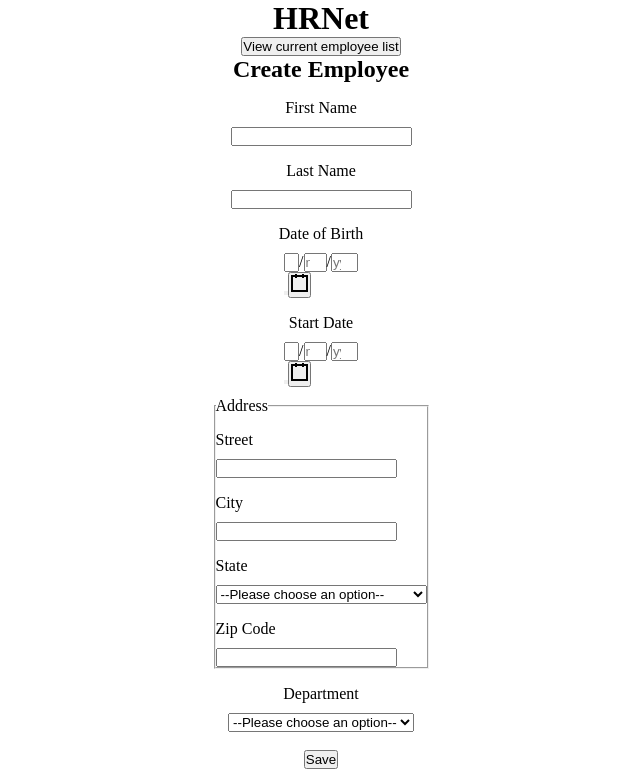
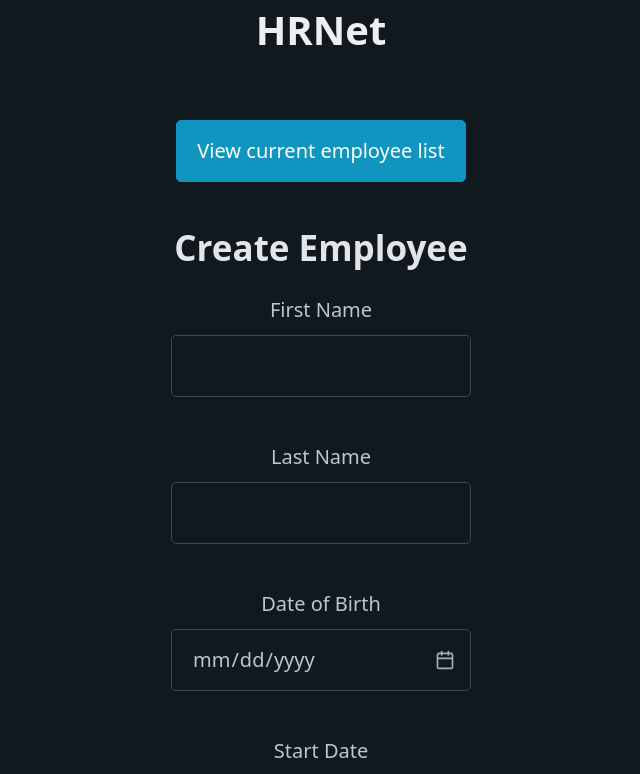
Before and after one commit to rardooba/ElMaissoumAboudrare_14_18042022, a React (Create React App) app: page / in a window 1280 px wide. Shown: the top 774 px of the page, without its empty margins (319-959 px from the left). Built offline with nearby package versions, Linux system fonts and the light colour scheme.

Commit message:
Add PicoCss + modify DatePicker

```diff
--- a/package.json
+++ b/package.json
@@ -3,6 +3,7 @@
   "version": "0.1.0",
   "private": true,
   "dependencies": {
+    "@picocss/pico": "^1.5.0",
     "@testing-library/jest-dom": "^5.16.4",
     "@testing-library/react": "^13.1.1",
     "@testing-library/user-event": "^13.5.0",
--- a/public/index.html
+++ b/public/index.html
@@ -1,5 +1,5 @@
 <!DOCTYPE html>
-<html lang="en">
+<html lang="en" data-theme="dark">
   <head>
     <meta charset="utf-8" />
     <link rel="icon" href="%PUBLIC_URL%/images/favicon.ico" />
--- a/src/Components/DataTable/DataTable.jsx
+++ b/src/Components/DataTable/DataTable.jsx
@@ -13,7 +13,7 @@ const DataTableList = () => {
   const value = employeesArray;
   value.map((employee) => delete employee.isModalOpen);
 
-  console.log(value);
+
 
   //Tables Plugin Config
 
@@ -76,6 +76,29 @@ margin: 0 auto;
 .cAKknD {
   overflow-x: hidden;
 }
+input:not([type=checkbox]):not([type=radio]), select, textarea {
+  width: 35%;
+  border-color: #1ab3e6;
+}
+
+.fWqEaA button {
+
+  height: auto;
+
+}
+
+.fWqEaA {
+  background: unset;
+  display: flex;
+  justify-content: center;
+  align-items: center;
+  padding: 0;
+}
+
+.lfJGeo {
+  background-color: unset;
+  padding: 0;
+}
 `
 
 export default DataTableList;
--- a/src/Components/FormCreateEmployee/index.jsx
+++ b/src/Components/FormCreateEmployee/index.jsx
@@ -2,16 +2,13 @@ import React, { useContext, useEffect } from "react";
 import { Context } from "../../services/contextAPI";
 import styled from "styled-components";
 import { departments, states } from "../../API/data";
-//import DatePickerNPM from "../DatePicker";
-import DatePicker from "react-date-picker";
 import { INITIAL_STATE } from "../../services/contextAPI";
 
-import { Controller, useForm } from "react-hook-form";
+import { useForm } from "react-hook-form";
 
 const FromCreateEmployee = () => {
   const {
     register,
-    control,
     handleSubmit,
     formState: { errors },
   } = useForm();
@@ -19,15 +16,14 @@ const FromCreateEmployee = () => {
   const { employeeData, setEmployeeData, employeesArray, setEmployeesArray } =
     useContext(Context);
 
-
   const formatDate = (chaine) => {
     let newDate = new Date(chaine).toLocaleDateString("fr-FR", {
+      day: "numeric",
+      month: "numeric",
       year: "numeric",
-      month: "numeric",
-      day: "numeric",
     });
     return newDate;
-  }
+  };
 
   const onSubmit = (data) => {
     setEmployeeData({
@@ -70,8 +66,9 @@ const FromCreateEmployee = () => {
             message: "No number in your name please",
           },
         })}
+        aria-invalid={errors.firstname?.message ? "true" : null}
       />
-      <p>{errors.firstname?.message}</p>
+      <small>{errors.firstname?.message}</small>
 
       <label htmlFor="lastname">Last Name</label>
       <input
@@ -88,45 +85,35 @@ const FromCreateEmployee = () => {
             message: "No number in your name please",
           },
         })}
+
+        aria-invalid={errors.lastname?.message ? "true" : null}
+
       />
-      <p>{errors.lastname?.message}</p>
+      <small>{errors.lastname?.message}</small>
 
       <label htmlFor="dateOfBirth">Date of Birth</label>
+      <input
+        type="date"
+        name="dateOfBirth"
+        id="dateOfBirth"
+        {...register("dateOfBirth", {
+          required: "This is required.",
+        })}
+        aria-invalid={errors.dateOfBirth?.message ? "true" : null}
+      />
+      <small>{errors.dateOfBirth?.message}</small>
 
-      <Controller
-        name="dateOfBirth"
-        control={control}
-        render={({ field: { onChange, value } }) => (
-          <DatePicker
-            onChange={onChange}
-            dayPlaceholder="dd"
-            monthPlaceholder="mm"
-            yearPlaceholder="yyyy"
-            value={value}
-            required={true}
-            format="dd/MM/y"
-            clearIcon=""
-          />
-        )}
+      <label htmlFor="startDate">Start Date</label>
+      <input
+        type="date"
+        name="startDate"
+        id="startDate"
+        {...register("startDate", {
+          required: "This is required.",
+        })}
+        aria-invalid={errors.startDate?.message ? "true" : null}
       />
-
-      <label htmlFor="start-date">Start Date</label>
-      <Controller
-        name="startDate"
-        control={control}
-        render={({ field: { onChange, value } }) => (
-          <DatePicker
-            onChange={onChange}
-            dayPlaceholder="dd"
-            monthPlaceholder="mm"
-            yearPlaceholder="yyyy"
-            value={value}
-            required={true}
-            format="dd/MM/y"
-            clearIcon=""
-          />
-        )}
-      />
+      <small>{errors.startDate?.message}</small>
 
       <Address>
         <legend>Address</legend>
@@ -142,8 +129,9 @@ const FromCreateEmployee = () => {
               message: "Min length is 4",
             },
           })}
+          aria-invalid={errors.street?.message ? "true" : null}
         />
-        <p>{errors.street?.message}</p>
+        <small>{errors.street?.message}</small>
 
         <label htmlFor="city">City</label>
         <input
@@ -160,8 +148,9 @@ const FromCreateEmployee = () => {
               message: "No number in your city name",
             },
           })}
+          aria-invalid={errors.city?.message ? "true" : null}
         />
-        <p>{errors.city?.message}</p>
+        <small>{errors.city?.message}</small>
 
         <label htmlFor="state">State</label>
         <select
@@ -169,13 +158,14 @@ const FromCreateEmployee = () => {
           {...register("state", {
             required: "This is required.",
           })}
+          aria-invalid={errors.state?.message ? "true" : null}
         >
           <option value="">--Please choose an option--</option>
           {states.map((elt, index) => (
             <option key={index}>{elt.name}</option>
           ))}
         </select>
-        <p>{errors.state?.message}</p>
+        <small>{errors.state?.message}</small>
 
         <label htmlFor="zip-code">Zip Code</label>
         <input
@@ -188,8 +178,9 @@ const FromCreateEmployee = () => {
               message: "Max length is 5",
             },
           })}
+          aria-invalid={errors.zipcode?.message ? "true" : null}
         />
-        <p>{errors.zipcode?.message}</p>
+        <small>{errors.zipcode?.message}</small>
       </Address>
 
       <label htmlFor="department">Department</label>
@@ -198,6 +189,7 @@ const FromCreateEmployee = () => {
         {...register("department", {
           required: "This is required.",
         })}
+        aria-invalid={errors.department?.message ? "true" : null}
       >
         <option value="">--Please choose an option--</option>
         {departments.map((elt, index) => (
@@ -205,7 +197,7 @@ const FromCreateEmployee = () => {
         ))}
       </select>
 
-      <p>{errors.department?.message}</p>
+      <small>{errors.department?.message}</small>
 
       <br />
       <input
@@ -224,10 +216,21 @@ const Form = styled.form`
   align-items: center;
   justify-content: center;
   width: 300px;
+
+  small {
+    color: #c62828;
+  }
 `;
 
 const Address = styled.fieldset`
   margin-top: 10px;
+  margin: var(--block-spacing-vertical) 0;
+  padding: var(--block-spacing-vertical) var(--block-spacing-horizontal);
+  border-radius: var(--border-radius);
+  background: var(--card-background-color);
+  legend {
+    font-weight: 700;
+  }
 `;
 
 export default FromCreateEmployee;
--- a/src/Components/pages/CreateEmployee/index.jsx
+++ b/src/Components/pages/CreateEmployee/index.jsx
@@ -36,6 +36,10 @@ const Container = styled.div`
   flex-direction: column;
   align-items: center;
   justify-content: center;
+  h2 {
+    margin-top: 20px;
+    --typography-spacing-vertical: 0;
+  }
   label {
     display: block;
     margin-top: 1rem;
--- a/src/Components/pages/ListEmployees/index.jsx
+++ b/src/Components/pages/ListEmployees/index.jsx
@@ -7,10 +7,10 @@ const ListEmployees = () => {
   return (
     <Container id="employee">
       <h1>List Employees</h1>
+      <Link to="/">
+        <button className="goHome">Go Home</button>
+      </Link>
       <DataTableList />
-      <Link to="/">
-        <button>Go Home</button>
-      </Link>
     </Container>
   );
 };
@@ -18,6 +18,13 @@ const ListEmployees = () => {
 const Container = styled.div`
   width: 100%;
   text-align: center;
+  display: flex;
+  flex-direction: column;
+  justify-content: center;
+  align-items: center;
+  .goHome {
+    width: 200px;
+  }
 `;
 
 export default ListEmployees;
--- a/src/index.css
+++ b/src/index.css
@@ -3,3 +3,15 @@
   padding: 0;
   box-sizing: border-box;
 }
+
+
+
+
+/* Light-green Dark scheme (Forced) */
+/* Enabled if forced with data-theme="dark" */
+[data-theme="dark"] {
+  --primary: #7cb342;
+  --primary-hover: #8bc34a;
+  --primary-focus: rgba(124, 179, 66, 0.25);
+  --primary-inverse: #FFF;
+}
```
Also changed, not shown: src/index.js (+6 -5 lines), 1 other file (tests, documents, lock files or other folders).
